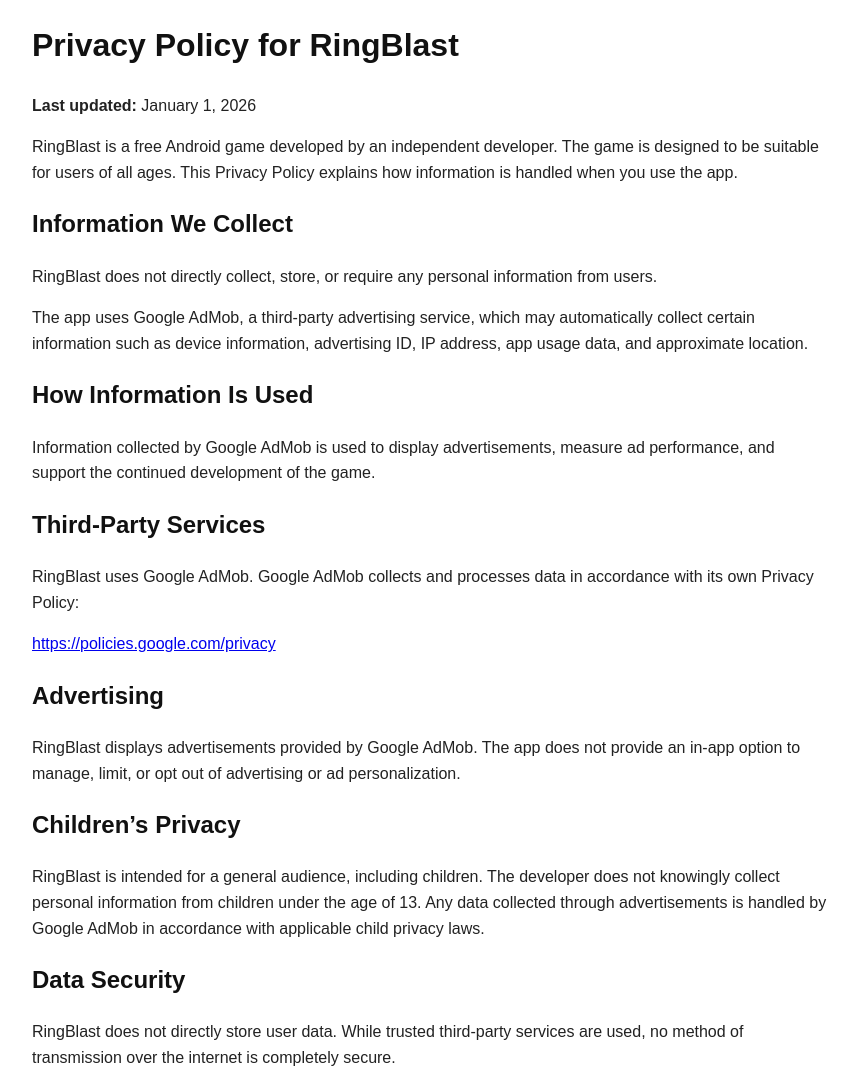
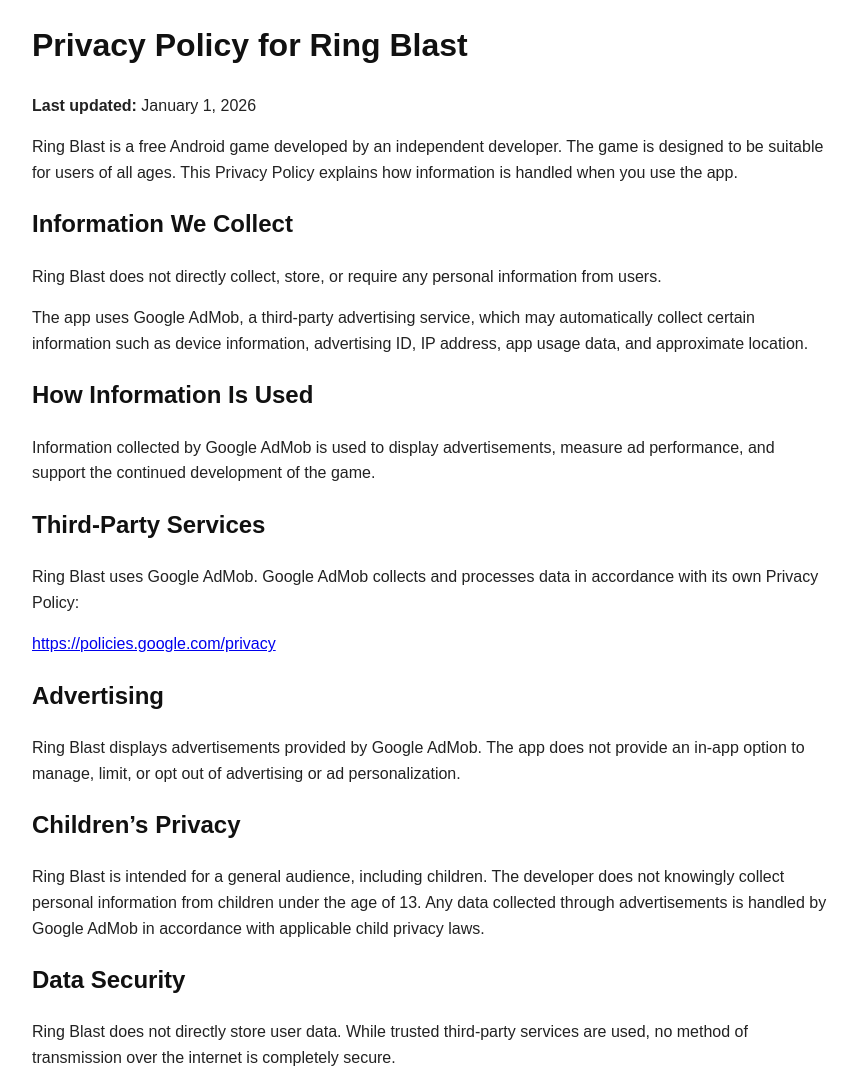
Before and after one commit to chrisrellama/ringblast-privacy-policy, a plain HTML site: page index.html in a window 1280 px wide. Shown: the part 20-1094 px from the top of the page, without its empty margins (208-1065 px from the left). Drawn offline with Linux system fonts and the light colour scheme.

Commit message:
Update title and references from 'RingBlast' to 'Ring Blast'

```diff
--- a/index.html
+++ b/index.html
@@ -2,7 +2,7 @@
 <html lang="en">
 <head>
   <meta charset="UTF-8">
-  <title>RingBlast Privacy Policy</title>
+  <title>Ring Blast Privacy Policy</title>
   <meta name="viewport" content="width=device-width, initial-scale=1.0">
   <style>
     body {
@@ -20,30 +20,30 @@
 </head>
 <body>
 
-<h1>Privacy Policy for RingBlast</h1>
+<h1>Privacy Policy for Ring Blast</h1>
 <p><strong>Last updated:</strong> January 1, 2026</p>
 
-<p>RingBlast is a free Android game developed by an independent developer. The game is designed to be suitable for users of all ages. This Privacy Policy explains how information is handled when you use the app.</p>
+<p>Ring Blast is a free Android game developed by an independent developer. The game is designed to be suitable for users of all ages. This Privacy Policy explains how information is handled when you use the app.</p>
 
 <h2>Information We Collect</h2>
-<p>RingBlast does not directly collect, store, or require any personal information from users.</p>
+<p>Ring Blast does not directly collect, store, or require any personal information from users.</p>
 <p>The app uses Google AdMob, a third-party advertising service, which may automatically collect certain information such as device information, advertising ID, IP address, app usage data, and approximate location.</p>
 
 <h2>How Information Is Used</h2>
 <p>Information collected by Google AdMob is used to display advertisements, measure ad performance, and support the continued development of the game.</p>
 
 <h2>Third-Party Services</h2>
-<p>RingBlast uses Google AdMob. Google AdMob collects and processes data in accordance with its own Privacy Policy:</p>
+<p>Ring Blast uses Google AdMob. Google AdMob collects and processes data in accordance with its own Privacy Policy:</p>
 <p><a href="https://policies.google.com/privacy">https://policies.google.com/privacy</a></p>
 
 <h2>Advertising</h2>
-<p>RingBlast displays advertisements provided by Google AdMob. The app does not provide an in-app option to manage, limit, or opt out of advertising or ad personalization.</p>
+<p>Ring Blast displays advertisements provided by Google AdMob. The app does not provide an in-app option to manage, limit, or opt out of advertising or ad personalization.</p>
 
 <h2>Children’s Privacy</h2>
-<p>RingBlast is intended for a general audience, including children. The developer does not knowingly collect personal information from children under the age of 13. Any data collected through advertisements is handled by Google AdMob in accordance with applicable child privacy laws.</p>
+<p>Ring Blast is intended for a general audience, including children. The developer does not knowingly collect personal information from children under the age of 13. Any data collected through advertisements is handled by Google AdMob in accordance with applicable child privacy laws.</p>
 
 <h2>Data Security</h2>
-<p>RingBlast does not directly store user data. While trusted third-party services are used, no method of transmission over the internet is completely secure.</p>
+<p>Ring Blast does not directly store user data. While trusted third-party services are used, no method of transmission over the internet is completely secure.</p>
 
 <h2>Changes to This Privacy Policy</h2>
 <p>This Privacy Policy may be updated from time to time. Any changes will be posted on this page.</p>
```
